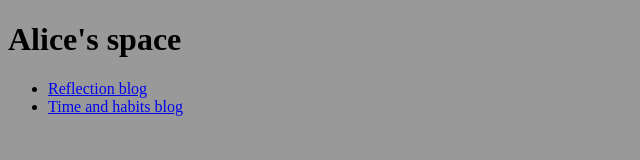
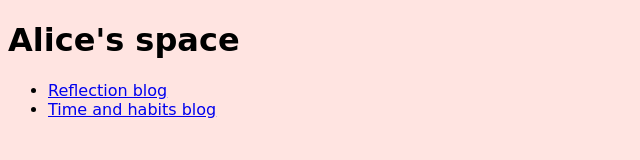
Before and after one commit to alice-youngquest/alice-youngquest.github.io, a plain HTML site: page index.html in a window 1280 px wide. Shown: the whole page, without its empty margins (0-640 px from the left). Drawn offline with Linux system fonts and the light colour scheme.

Commit message:
modified css for blog

```diff
--- a/style/main.css
+++ b/style/main.css
@@ -1,3 +1,4 @@
 body {
-  background:#999;
+  background:#ffe4e1;
+  font-family: cursive;
 }
```
